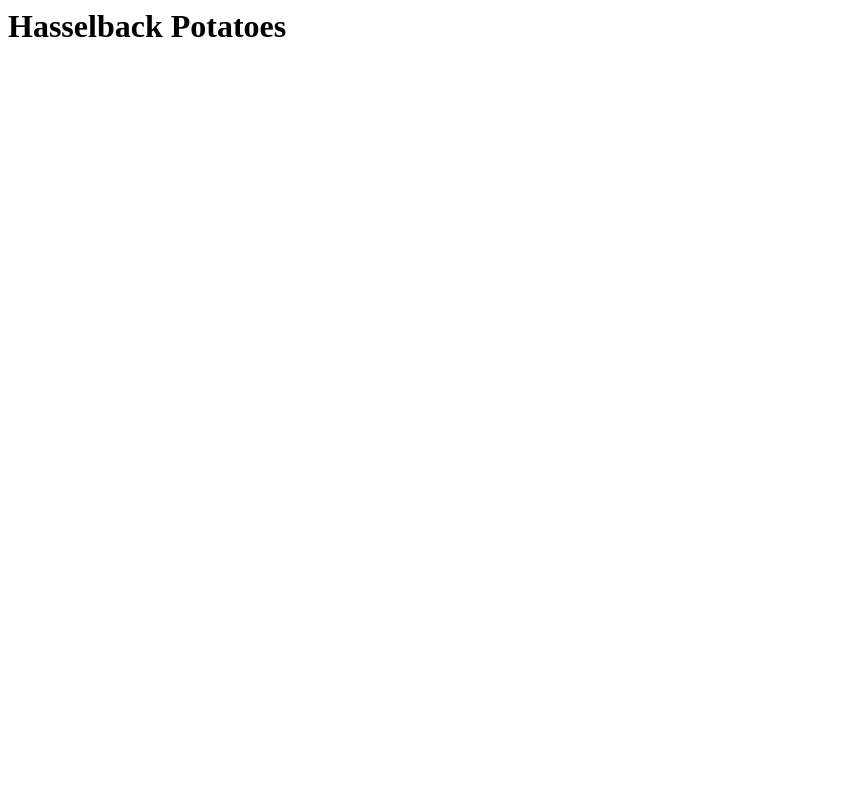
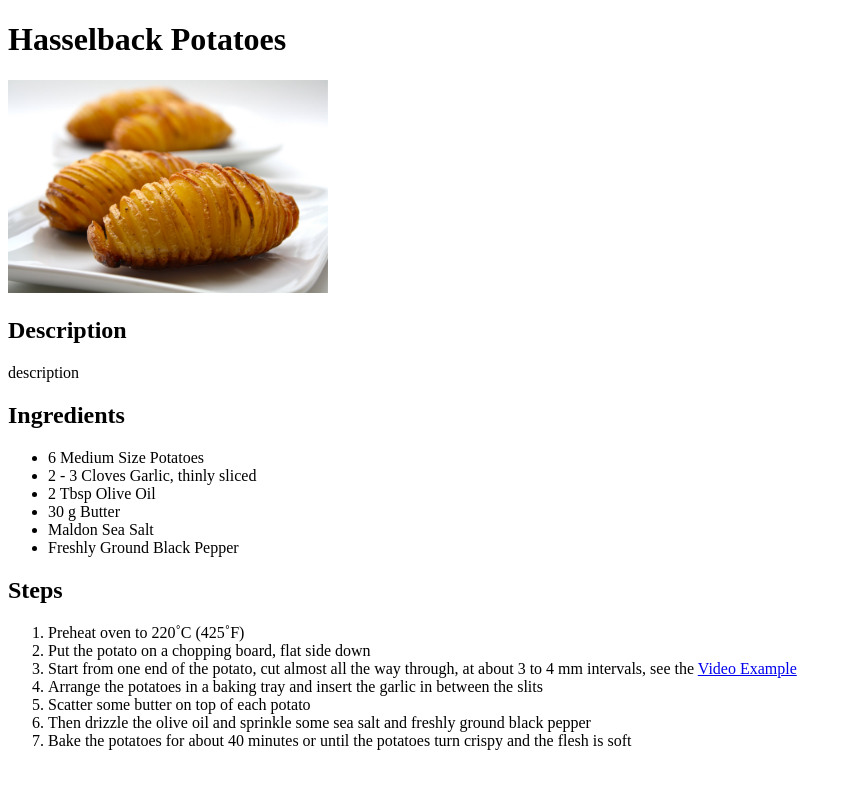
Before and after one commit to dcraig327/odin-recipes, a plain HTML site: page recipes/hasselback-potatoes.html in a window 1280 px wide. Shown: the whole page, without its empty margins (0-852 px from the left). Drawn offline with Linux system fonts and the light colour scheme.

Commit message:
Update hasselback-potatoes.html
Added recipe using the recipe page template.
Added image for recipe under the /images/ subdirectory.

```diff
--- a/recipes/hasselback-potatoes.html
+++ b/recipes/hasselback-potatoes.html
@@ -1 +1,51 @@
-<h1>Hasselback Potatoes</h1>
+<!DOCTYPE html>
+<html lang="en">
+  <head>
+    <meta charset="utf-8" />
+    <title>Hasselback Potatoes</title>
+  </head>
+
+  <body>
+    <h1>Hasselback Potatoes</h1>
+    <img
+      src="/images/hasselback-potatoes.jpg"
+      alt="Cooked, sliced potatoes, opened like a fan"
+      width="320px"
+      height="auto"
+    />
+    <h2>Description</h2>
+    <p>description</p>
+    <h2>Ingredients</h2>
+    <ul>
+      <li>6 Medium Size Potatoes</li>
+      <li>2 - 3 Cloves Garlic, thinly sliced</li>
+      <li>2 Tbsp Olive Oil</li>
+      <li>30 g Butter</li>
+      <li>Maldon Sea Salt</li>
+      <li>Freshly Ground Black Pepper</li>
+    </ul>
+    <h2>Steps</h2>
+    <ol>
+      <li>Preheat oven to 220˚C (425˚F)</li>
+      <li>Put the potato on a chopping board, flat side down</li>
+      <li>
+        Start from one end of the potato, cut almost all the way through, at
+        about 3 to 4 mm intervals, see the
+        <a href="https://www.youtube.com/watch?v=f6cYdlU69rU">Video Example</a>
+      </li>
+      <li>
+        Arrange the potatoes in a baking tray and insert the garlic in between
+        the slits
+      </li>
+      <li>Scatter some butter on top of each potato</li>
+      <li>
+        Then drizzle the olive oil and sprinkle some sea salt and freshly ground
+        black pepper
+      </li>
+      <li>
+        Bake the potatoes for about 40 minutes or until the potatoes turn crispy
+        and the flesh is soft
+      </li>
+    </ol>
+  </body>
+</html>
```
Also changed, not shown: images/hasselback-potatoes.jpg (added).
